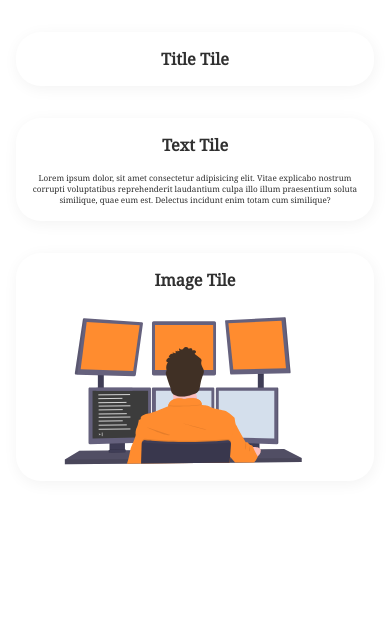
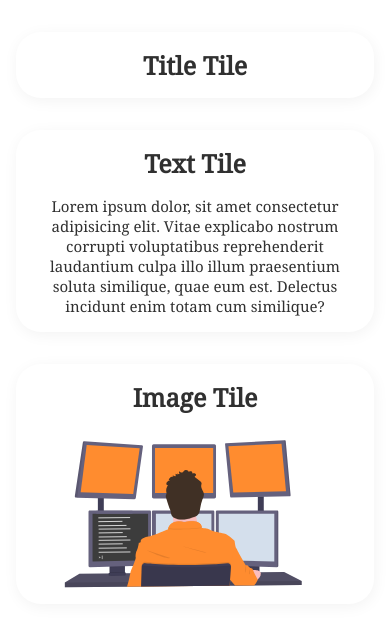
Before and after one commit to austinbrodeur/dynamic-content-tile, a plain HTML site: page index.html in a window 390 px wide. Drawn offline with Linux system fonts and the light colour scheme.

Commit message:
added minimum font sizes to fix mobile fonts from becoming too small

```diff
--- a/index.html
+++ b/index.html
@@ -125,8 +125,8 @@
     <script src="jquery-3.5.1.min.js"></script>
     <script src="jquery.fittext.js"></script>
     <script type="text/javascript">
-        $(".text-content").fitText(4);
-        $(".title").fitText(2);
+        $(".text-content").fitText(4, { minFontSize: '15px' });
+        $(".title").fitText(2, { minFontSize: '25px' });
 	</script>
 </body>
 </html>
```
